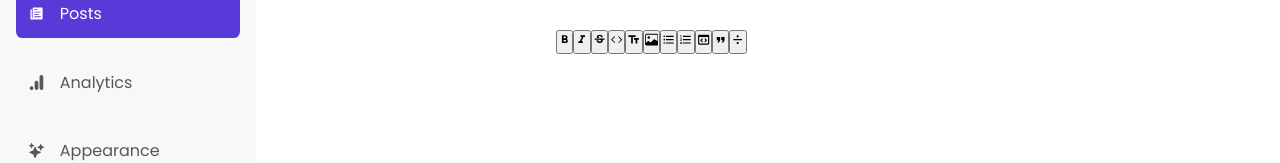
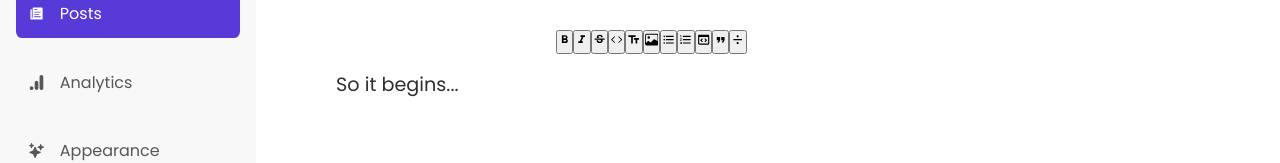
Before and after one commit to akinloluwami/presstype, a Next.js app in the folder publish/: page /posts/new in a window 1280 px wide. Shown: the part 147-310 px from the top of the page. Built offline with nearby package versions, Linux system fonts and the light colour scheme.

Commit message:
added default content

```diff
--- a/publish/stores/newPostStore.ts
+++ b/publish/stores/newPostStore.ts
@@ -11,7 +11,7 @@ interface NewPostStore {
 
 export const useNewPostStore = create<NewPostStore>((set) => ({
   title: "",
-  content: "",
+  content: "<p>So it begins...</p>",
   cover_image: "",
   setTitle: (title: string) => set(() => ({ title })),
   setContent: (content: string) => set(() => ({ content })),
```
